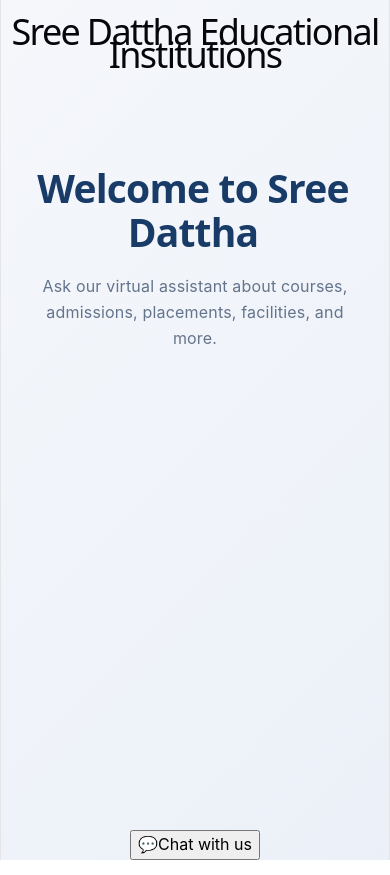
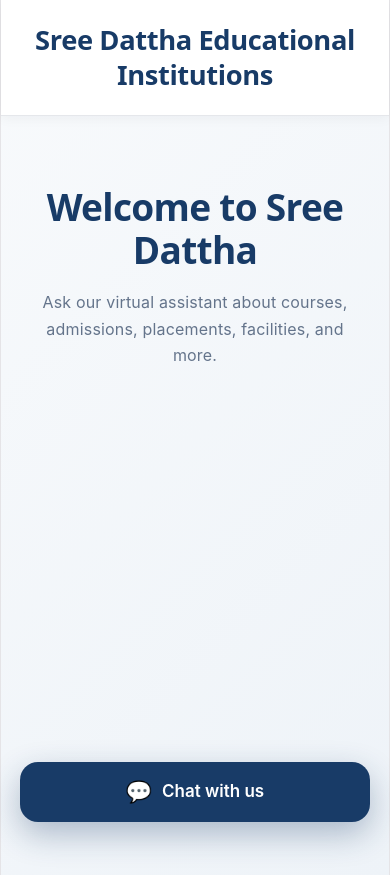
Before and after one commit to gayamneha17-dot/sreedattha-chatbot, a React app in the folder frontend/: page / in a window 390 px wide. Built offline with nearby package versions, Linux system fonts and the light colour scheme; the HTML template or start-up script is replaced by a standard one.

Commit message:
Fix chatbot scrolling and responsive layout

```diff
--- a/frontend/src/App.css
+++ b/frontend/src/App.css
@@ -1,3 +1,7 @@
+/* ==================================================
+   GLOBAL
+================================================== */
+
 * {
   box-sizing: border-box;
 }
@@ -18,46 +22,54 @@ body {
 }
 
 button,
-input,
 textarea {
   font: inherit;
 }
 
 
-/* =========================================
-   MAIN APPLICATION
-========================================= */
+/* ==================================================
+   APPLICATION
+================================================== */
 
 .app {
+  width: 100%;
   min-height: 100vh;
 
   background:
     linear-gradient(
       135deg,
-      rgba(245, 247, 251, 0.96),
-      rgba(235, 240, 248, 0.96)
+      #f8fafc 0%,
+      #eef3f8 100%
     );
 }
 
 
-/* =========================================
+/* ==================================================
    WEBSITE HEADER
-========================================= */
+================================================== */
 
-.header {
+.site-header {
   width: 100%;
 
+  padding: 24px 7%;
+
   background: #ffffff;
-
-  padding: 24px 7%;
 
   border-bottom: 1px solid #e5e7eb;
 
   box-shadow:
-    0 2px 10px rgba(0, 0, 0, 0.04);
+    0 2px 12px rgba(15, 23, 42, 0.05);
 }
 
-.header h1 {
+.header-content {
+  width: 100%;
+
+  display: flex;
+
+  align-items: center;
+}
+
+.header-content h1 {
   margin: 0;
 
   color: #183b67;
@@ -71,43 +83,35 @@ textarea {
   letter-spacing: -0.5px;
 }
 
-.header p {
-  margin: 7px 0 0;
 
-  font-size: 14px;
-
-  color: #64748b;
-
-  letter-spacing: 0.3px;
-}
-
-
-/* =========================================
+/* ==================================================
    MAIN PAGE
-========================================= */
+================================================== */
 
 .main-content {
-  min-height: calc(100vh - 100px);
+  min-height: calc(100vh - 90px);
 
   display: flex;
 
-  flex-direction: column;
+  justify-content: center;
 
-  justify-content: flex-start;
-
-  align-items: center;
+  align-items: flex-start;
 
   text-align: center;
 
   padding:
-    clamp(90px, 15vh, 150px)
-    20px
+    clamp(80px, 13vh, 125px)
+    24px
     150px;
 }
 
-.main-content h2 {
-  max-width: 750px;
+.welcome-section {
+  width: 100%;
 
+  max-width: 800px;
+}
+
+.welcome-section h2 {
   margin: 0 0 20px;
 
   color: #183b67;
@@ -121,10 +125,10 @@ textarea {
   letter-spacing: -1px;
 }
 
-.main-content p {
+.welcome-section p {
   max-width: 720px;
 
-  margin: 0;
+  margin: 0 auto;
 
   color: #64748b;
 
@@ -134,22 +138,22 @@ textarea {
 }
 
 
-/* =========================================
-   FLOATING CHAT BUTTON
-========================================= */
+/* ==================================================
+   CHAT LAUNCHER
+================================================== */
 
-.chat-button {
+.chat-launcher {
   position: fixed;
 
   left: 50%;
 
-  bottom: 36px;
+  bottom: 35px;
 
   transform: translateX(-50%);
 
-  min-width: 190px;
+  min-width: 210px;
 
-  min-height: 58px;
+  min-height: 60px;
 
   display: flex;
 
@@ -157,56 +161,67 @@ textarea {
 
   justify-content: center;
 
-  gap: 9px;
+  gap: 10px;
+
+  padding: 16px 28px;
 
   border: none;
 
   border-radius: 999px;
 
-  padding: 16px 26px;
-
   background: #183b67;
 
   color: #ffffff;
 
-  font-size: 16px;
+  font-size: 17px;
 
   font-weight: 600;
 
   cursor: pointer;
 
   box-shadow:
-    0 12px 30px rgba(24, 59, 103, 0.30);
+    0 12px 32px rgba(24, 59, 103, 0.32);
 
   z-index: 999;
 
   transition:
     background 0.2s ease,
-    box-shadow 0.2s ease;
+    box-shadow 0.2s ease,
+    transform 0.2s ease;
 }
 
-.chat-button:hover {
+.chat-launcher:hover {
   background: #214d82;
 
+  transform:
+    translateX(-50%)
+    translateY(-2px);
+
   box-shadow:
-    0 16px 35px rgba(24, 59, 103, 0.38);
+    0 16px 38px rgba(24, 59, 103, 0.38);
 }
 
-.chat-button:active {
-  background: #16375f;
+.chat-launcher:active {
+  transform:
+    translateX(-50%)
+    translateY(0);
+}
+
+.chat-launcher-icon {
+  font-size: 21px;
 }
 
 
-/* =========================================
+/* ==================================================
    CHAT WINDOW
-========================================= */
+================================================== */
 
 .chat-window {
   position: fixed;
 
   left: 50%;
 
-  bottom: 24px;
+  bottom: 20px;
 
   transform: translateX(-50%);
 
@@ -214,13 +229,11 @@ textarea {
 
   height: 620px;
 
-  max-height: calc(100vh - 48px);
+  max-height: calc(100vh - 40px);
 
   display: flex;
 
   flex-direction: column;
-
-  overflow: hidden;
 
   background: #ffffff;
 
@@ -228,70 +241,100 @@ textarea {
 
   border-radius: 20px;
 
+  overflow: hidden;
+
   box-shadow:
-    0 24px 70px rgba(15, 23, 42, 0.20),
-    0 5px 18px rgba(15, 23, 42, 0.10);
+    0 24px 70px rgba(15, 23, 42, 0.22),
+    0 6px 20px rgba(15, 23, 42, 0.10);
 
   z-index: 1000;
 }
 
 
-/* =========================================
+/* ==================================================
    CHAT HEADER
-========================================= */
+================================================== */
 
 .chat-header {
-  min-height: 76px;
+  flex: 0 0 auto;
 
-  flex-shrink: 0;
+  min-height: 78px;
 
   display: flex;
 
+  align-items: center;
+
   justify-content: space-between;
 
-  align-items: center;
-
-  padding: 16px 18px;
+  padding: 15px 18px;
 
   background: #183b67;
 
   color: #ffffff;
 }
 
-.chat-header > div {
+.chat-header-info {
   display: flex;
 
-  flex-direction: column;
+  flex-direction: row;
 
-  gap: 5px;
+  align-items: center;
+
+  gap: 12px;
 }
 
-.chat-header strong {
+.chat-avatar {
+  width: 44px;
+
+  height: 44px;
+
+  flex-shrink: 0;
+
+  display: flex;
+
+  align-items: center;
+
+  justify-content: center;
+
+  border-radius: 50%;
+
+  background: rgba(255, 255, 255, 0.16);
+
+  color: #ffffff;
+
+  font-size: 14px;
+
+  font-weight: 700;
+
+  border: 1px solid rgba(255, 255, 255, 0.22);
+}
+
+.chat-header-info h3 {
+  margin: 0 0 5px;
+
+  color: #ffffff;
+
   font-size: 16px;
 
   font-weight: 600;
 }
 
-.chat-header span {
+.online-status {
   display: flex;
 
   align-items: center;
 
   gap: 6px;
 
+  color: #dbeafe;
+
   font-size: 12px;
-
-  color: #dbeafe;
 }
 
-.chat-header span::before {
-  content: "";
-
+.online-dot {
   width: 8px;
 
   height: 8px;
-
-  flex-shrink: 0;
 
   border-radius: 50%;
 
@@ -299,9 +342,9 @@ textarea {
 }
 
 
-/* =========================================
+/* ==================================================
    CLOSE BUTTON
-========================================= */
+================================================== */
 
 .close-button {
   width: 36px;
@@ -322,7 +365,7 @@ textarea {
 
   border-radius: 50%;
 
-  background: rgba(255, 255, 255, 0.1);
+  background: rgba(255, 255, 255, 0.10);
 
   color: #ffffff;
 
@@ -337,19 +380,22 @@ textarea {
 }
 
 .close-button:hover {
-  background:
-    rgba(255, 255, 255, 0.2);
+  background: rgba(255, 255, 255, 0.20);
 }
 
 
-/* =========================================
-   MESSAGE AREA
-========================================= */
+/* ==================================================
+   MESSAGES CONTAINER
 
-.chat-messages {
-  flex: 1 1 auto;
+   THIS IS THE IMPORTANT SCROLLING FIX
+================================================== */
+
+.messages-container {
+  flex: 1 1 0;
 
   min-height: 0;
+
+  width: 100%;
 
   display: flex;
 
@@ -359,49 +405,79 @@ textarea {
 
   padding: 18px;
 
-  overflow-y: auto;
+  background: #f8fafc;
+
+  overflow-y: scroll;
 
   overflow-x: hidden;
 
-  background: #f8fafc;
+  overscroll-behavior-y: contain;
+
+  -webkit-overflow-scrolling: touch;
+
+  touch-action: pan-y;
 
   scroll-behavior: smooth;
-
-  overscroll-behavior: contain;
-
-  -webkit-overflow-scrolling: touch;
 
   scrollbar-width: thin;
 
   scrollbar-color:
-    #cbd5e1 transparent;
+    #94a3b8
+    #f1f5f9;
 }
 
-.chat-messages::-webkit-scrollbar {
-  width: 7px;
+
+/* Chrome / Edge scrollbar */
+
+.messages-container::-webkit-scrollbar {
+  width: 8px;
 }
 
-.chat-messages::-webkit-scrollbar-track {
-  background: transparent;
-}
-
-.chat-messages::-webkit-scrollbar-thumb {
-  background: #cbd5e1;
+.messages-container::-webkit-scrollbar-track {
+  background: #f1f5f9;
 
   border-radius: 10px;
 }
 
-.chat-messages::-webkit-scrollbar-thumb:hover {
+.messages-container::-webkit-scrollbar-thumb {
   background: #94a3b8;
+
+  border-radius: 10px;
+
+  border: 2px solid #f1f5f9;
+}
+
+.messages-container::-webkit-scrollbar-thumb:hover {
+  background: #64748b;
 }
 
 
-/* =========================================
+/* ==================================================
+   MESSAGE ROWS
+================================================== */
+
+.message-row {
+  width: 100%;
+
+  display: flex;
+
+  flex-shrink: 0;
+}
+
+.bot-row {
+  justify-content: flex-start;
+}
+
+.user-row {
+  justify-content: flex-end;
+}
+
+
+/* ==================================================
    MESSAGE BUBBLES
-========================================= */
+================================================== */
 
-.bot-message,
-.user-message {
+.message-bubble {
   max-width: 86%;
 
   padding: 11px 14px;
@@ -416,22 +492,18 @@ textarea {
 
   overflow-wrap: anywhere;
 
+  flex-shrink: 0;
+
   animation:
     messageAppear 0.2s ease;
 }
 
-
-/* BOT MESSAGE */
-
 .bot-message {
-  align-self: flex-start;
-
   background: #ffffff;
 
   color: #334155;
 
-  border:
-    1px solid #e2e8f0;
+  border: 1px solid #e2e8f0;
 
   border-bottom-left-radius: 5px;
 
@@ -439,12 +511,7 @@ textarea {
     0 2px 7px rgba(15, 23, 42, 0.04);
 }
 
-
-/* USER MESSAGE */
-
 .user-message {
-  align-self: flex-end;
-
   background: #183b67;
 
   color: #ffffff;
@@ -471,19 +538,23 @@ textarea {
 }
 
 
-/* =========================================
+/* ==================================================
    SUGGESTED QUESTIONS
-========================================= */
+================================================== */
 
 .suggested-questions {
+  width: 100%;
+
   display: flex;
 
   flex-direction: column;
 
+  align-items: flex-start;
+
   gap: 8px;
 
   margin:
-    8px 0 14px;
+    4px 0 12px;
 
   padding: 0 4px;
 
@@ -493,14 +564,13 @@ textarea {
 .suggested-question {
   width: fit-content;
 
-  max-width: 90%;
+  max-width: 95%;
 
   padding: 9px 14px;
 
   background: #ffffff;
 
-  border:
-    1px solid #2563eb;
+  border: 1px solid #2563eb;
 
   border-radius: 18px;
 
@@ -515,7 +585,7 @@ textarea {
   cursor: pointer;
 
   transition:
-    background-color 0.2s ease,
+    background 0.2s ease,
     color 0.2s ease,
     transform 0.2s ease;
 }
@@ -541,40 +611,46 @@ textarea {
 }
 
 
-/* =========================================
-   CHAT INPUT AREA
-========================================= */
+/* ==================================================
+   CHAT INPUT
+================================================== */
 
-.chat-input {
-  flex-shrink: 0;
+.chat-input-container {
+  flex: 0 0 auto;
+
+  width: 100%;
 
   display: flex;
 
   align-items: center;
 
-  gap: 10px;
+  gap: 9px;
 
-  padding: 14px;
+  padding: 12px;
 
   background: #ffffff;
 
-  border-top:
-    1px solid #e2e8f0;
+  border-top: 1px solid #e2e8f0;
 }
 
-.chat-input input {
+.chat-input-container textarea {
   flex: 1;
 
   min-width: 0;
 
-  padding: 12px 14px;
+  height: 44px;
 
-  border:
-    1px solid #cbd5e1;
+  max-height: 90px;
+
+  padding: 11px 13px;
+
+  border: 1px solid #cbd5e1;
 
   border-radius: 12px;
 
   outline: none;
+
+  resize: none;
 
   background: #f8fafc;
 
@@ -582,51 +658,53 @@ textarea {
 
   font-size: 14px;
 
+  line-height: 20px;
+
   transition:
+    background 0.2s ease,
     border 0.2s ease,
-    box-shadow 0.2s ease,
-    background 0.2s ease;
+    box-shadow 0.2s ease;
 }
 
-.chat-input input::placeholder {
+.chat-input-container textarea::placeholder {
   color: #94a3b8;
 }
 
-.chat-input input:focus {
+.chat-input-container textarea:focus {
   background: #ffffff;
 
   border-color: #183b67;
 
   box-shadow:
     0 0 0 3px
-    rgba(24, 59, 103, 0.1);
+    rgba(24, 59, 103, 0.10);
 }
 
-.chat-input input:disabled {
+.chat-input-container textarea:disabled {
+  opacity: 0.7;
+
   cursor: not-allowed;
-
-  opacity: 0.7;
 }
 
 
-/* =========================================
+/* ==================================================
    SEND BUTTON
-========================================= */
+================================================== */
 
-.chat-input button {
-  flex-shrink: 0;
-
-  width: 44px;
+.send-button {
+  min-width: 65px;
 
   height: 44px;
 
+  flex-shrink: 0;
+
   display: flex;
+
+  align-items: center;
 
   justify-content: center;
 
-  align-items: center;
-
-  padding: 0;
+  padding: 0 14px;
 
   border: none;
 
@@ -636,7 +714,9 @@ textarea {
 
   color: #ffffff;
 
-  font-size: 18px;
+  font-size: 14px;
+
+  font-weight: 600;
 
   cursor: pointer;
 
@@ -645,128 +725,126 @@ textarea {
     transform 0.15s ease;
 }
 
-.chat-input button:hover:not(:disabled) {
+.send-button:hover:not(:disabled) {
   background: #214d82;
 
   transform:
     translateY(-1px);
 }
 
-.chat-input button:disabled {
+.send-button:disabled {
   background: #94a3b8;
 
   cursor: not-allowed;
 }
 
 
-/* =========================================
-   ALTERNATE INPUT CLASS NAMES
-========================================= */
-
-.chat-input-container {
-  flex-shrink: 0;
-}
-
-.chat-input-container textarea {
-  resize: none;
-}
-
-
-/* =========================================
+/* ==================================================
    TABLET
-========================================= */
+================================================== */
 
 @media (max-width: 768px) {
 
-  .header {
-    padding: 20px 24px;
+  .site-header {
+    padding:
+      22px
+      24px;
   }
 
-  .header h1 {
-    font-size: 25px;
+  .header-content {
+    justify-content: center;
+
+    text-align: center;
+  }
+
+  .header-content h1 {
+    max-width: 600px;
+
+    font-size: 27px;
 
     line-height: 1.3;
-
-    letter-spacing: -0.3px;
   }
 
   .main-content {
     padding:
-      90px
+      85px
       24px
       140px;
   }
 
-  .main-content h2 {
+  .welcome-section h2 {
     font-size: 42px;
   }
 }
 
 
-/* =========================================
-   MOBILE RESPONSIVE DESIGN
-========================================= */
+/* ==================================================
+   MOBILE
+================================================== */
 
 @media (max-width: 600px) {
 
-  .header {
+  .site-header {
     padding:
       22px
-      22px
-      20px;
+      18px;
+  }
+
+  .header-content {
+    justify-content: center;
 
     text-align: center;
   }
 
-  .header h1 {
-    max-width: 330px;
+  .header-content h1 {
+    width: 100%;
+
+    max-width: 340px;
 
     margin: 0 auto;
 
     font-size:
-      clamp(25px, 7.2vw, 30px);
+      clamp(24px, 7vw, 29px);
 
-    line-height: 1.22;
+    line-height: 1.3;
 
-    letter-spacing: -0.5px;
-  }
-
-  .header p {
-    margin-top: 8px;
-
-    font-size: 13px;
+    letter-spacing: -0.4px;
   }
 
 
-  /* Welcome section is moved higher */
+  /* Welcome area */
 
   .main-content {
     min-height:
-      calc(100vh - 100px);
+      calc(100vh - 85px);
 
-    justify-content: flex-start;
+    align-items: flex-start;
 
     padding:
-      80px
+      70px
       22px
-      150px;
+      145px;
   }
 
-  .main-content h2 {
-    max-width: 340px;
+  .welcome-section {
+    max-width: 360px;
 
+    margin: 0 auto;
+  }
+
+  .welcome-section h2 {
     margin-bottom: 18px;
 
     font-size:
-      clamp(34px, 10vw, 43px);
+      clamp(34px, 9.5vw, 42px);
 
-    line-height: 1.13;
+    line-height: 1.15;
 
-    letter-spacing: -0.8px;
+    letter-spacing: -0.7px;
   }
 
-  .main-content p {
-    max-width: 350px;
+  .welcome-section p {
+    max-width: 340px;
 
     font-size: 16px;
 
@@ -774,81 +852,88 @@ textarea {
   }
 
 
-  /* Large visible Chat With Us button */
+  /* Chat launcher */
 
-  .chat-button {
+  .chat-launcher {
     left: 50%;
 
-    right: auto;
-
-    bottom: 28px;
-
-    transform:
-      translateX(-50%);
+    bottom: 22px;
 
     width:
-      calc(100% - 48px);
+      calc(100% - 40px);
 
-    max-width: 340px;
+    max-width: 350px;
 
     min-height: 60px;
 
     padding:
       16px 24px;
 
+    border-radius: 18px;
+
     font-size: 17px;
 
-    border-radius: 18px;
+    transform:
+      translateX(-50%);
+  }
 
-    box-shadow:
-      0 12px 32px
-      rgba(24, 59, 103, 0.34);
+  .chat-launcher:hover {
+    transform:
+      translateX(-50%);
   }
 
 
-  /* Chat window */
+  /* Full mobile chatbot */
 
   .chat-window {
+    left: 50%;
+
+    bottom: 6px;
+
     width:
-      calc(100vw - 20px);
+      calc(100vw - 12px);
 
     height:
-      calc(100vh - 20px);
+      calc(100dvh - 12px);
 
-    max-width: none;
-
-    max-height: none;
-
-    left: 50%;
-
-    right: auto;
-
-    bottom: 10px;
+    max-height:
+      calc(100dvh - 12px);
 
     transform:
       translateX(-50%);
 
-    border-radius: 18px;
+    border-radius: 16px;
   }
 
   .chat-header {
     min-height: 70px;
 
     padding:
-      14px 16px;
+      13px 15px;
+  }
+
+  .chat-avatar {
+    width: 40px;
+
+    height: 40px;
+  }
+
+  .chat-header-info h3 {
+    font-size: 15px;
   }
 
 
-  /* Scrollable middle section */
+  /* IMPORTANT:
+     only this middle area scrolls */
 
-  .chat-messages {
-    flex: 1 1 auto;
+  .messages-container {
+    flex: 1 1 0;
 
     min-height: 0;
 
     padding: 14px;
 
-    overflow-y: auto;
+    overflow-y: scroll;
 
     overflow-x: hidden;
 
@@ -857,113 +942,92 @@ textarea {
     touch-action: pan-y;
   }
 
-  .bot-message,
-  .user-message {
+  .message-bubble {
     max-width: 92%;
+
+    font-size: 14px;
   }
 
   .suggested-question {
     max-width: 100%;
   }
 
-  .chat-input {
-    flex-shrink: 0;
 
-    gap: 8px;
-
-    padding: 10px;
-  }
-
-  .chat-input input {
-    min-width: 0;
-
-    width: 100%;
-
-    padding: 10px 12px;
-
-    font-size: 14px;
-  }
-
-  .chat-input button {
-    width: 42px;
-
-    height: 42px;
-  }
+  /* Input remains at bottom */
 
   .chat-input-container {
-    flex-shrink: 0;
+    flex: 0 0 auto;
 
-    display: flex;
+    gap: 7px;
 
-    align-items: center;
-
-    gap: 8px;
-
-    padding: 10px;
+    padding: 9px;
   }
 
   .chat-input-container textarea {
-    flex: 1;
-
     min-width: 0;
 
-    width: 100%;
+    height: 42px;
 
-    padding: 10px;
+    padding:
+      10px
+      11px;
 
     font-size: 14px;
   }
 
   .send-button {
-    flex-shrink: 0;
+    min-width: 60px;
 
-    padding: 10px 14px;
+    height: 42px;
 
-    font-size: 14px;
+    padding:
+      0 12px;
+
+    font-size: 13px;
   }
 }
 
 
-/* =========================================
-   VERY SMALL PHONE SCREENS
-========================================= */
+/* ==================================================
+   VERY SMALL PHONES
+================================================== */
 
 @media (max-width: 380px) {
 
-  .header {
+  .site-header {
     padding:
       18px
-      16px;
+      14px;
   }
 
-  .header h1 {
+  .header-content h1 {
     max-width: 310px;
 
-    font-size: 24px;
+    font-size: 23px;
 
-    line-height: 1.25;
+    line-height: 1.3;
   }
 
   .main-content {
     padding:
-      65px
+      55px
       18px
-      135px;
+      130px;
   }
 
-  .main-content h2 {
-    font-size: 34px;
+  .welcome-section h2 {
+    font-size: 33px;
   }
 
-  .main-content p {
+  .welcome-section p {
     font-size: 15px;
   }
 
-  .chat-button {
+  .chat-launcher {
     width:
-      calc(100% - 32px);
+      calc(100% - 28px);
 
-    bottom: 18px;
+    bottom: 14px;
 
     min-height: 56px;
 
@@ -972,26 +1036,28 @@ textarea {
 
   .chat-window {
     width:
-      calc(100vw - 12px);
+      calc(100vw - 8px);
 
     height:
-      calc(100vh - 12px);
+      calc(100dvh - 8px);
 
-    bottom: 6px;
+    max-height:
+      calc(100dvh - 8px);
 
-    border-radius: 15px;
+    bottom: 4px;
+
+    border-radius: 14px;
   }
 
-  .chat-messages {
+  .messages-container {
     min-height: 0;
 
     padding: 12px;
 
-    overflow-y: auto;
+    overflow-y: scroll;
   }
 
-  .bot-message,
-  .user-message {
+  .message-bubble {
     max-width: 94%;
 
     font-size: 13px;
@@ -1000,4 +1066,11 @@ textarea {
   .suggested-question {
     font-size: 12px;
   }
+
+  .send-button {
+    min-width: 55px;
+
+    padding:
+      0 10px;
+  }
 }
```
